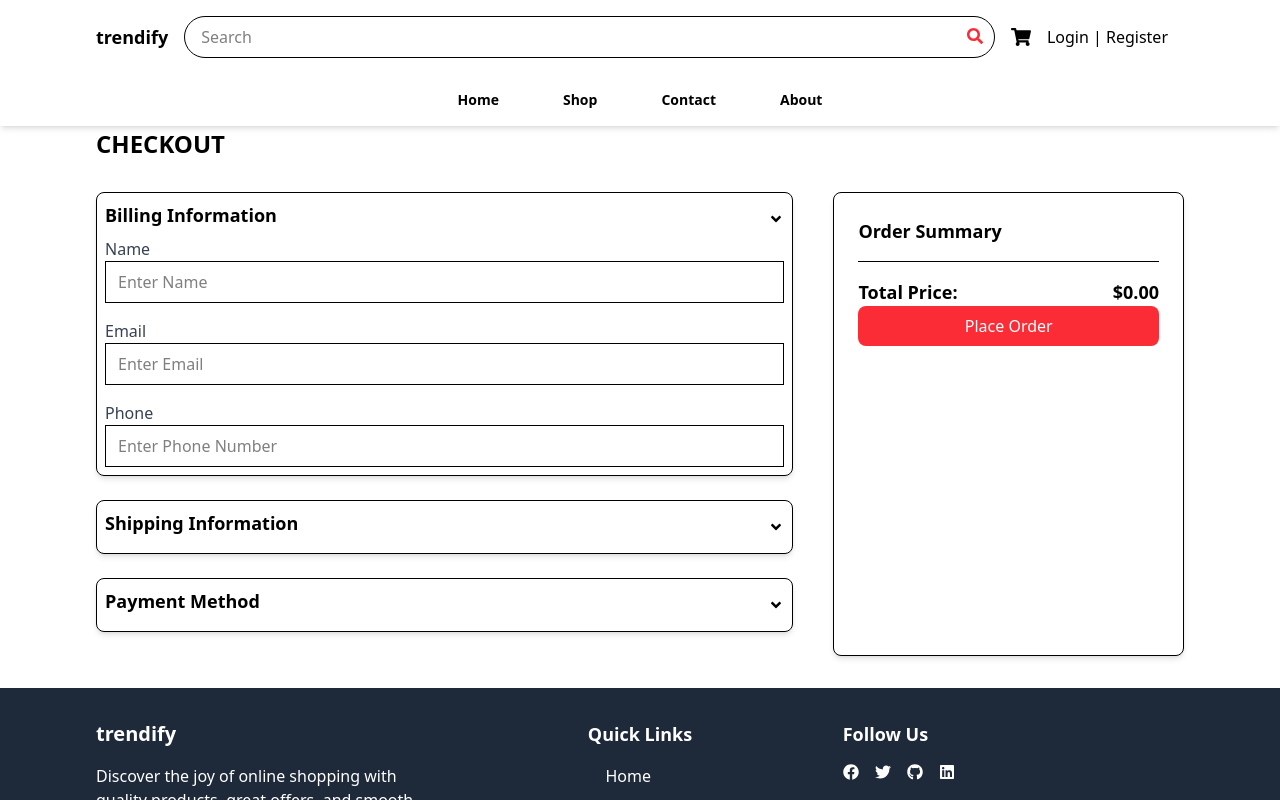
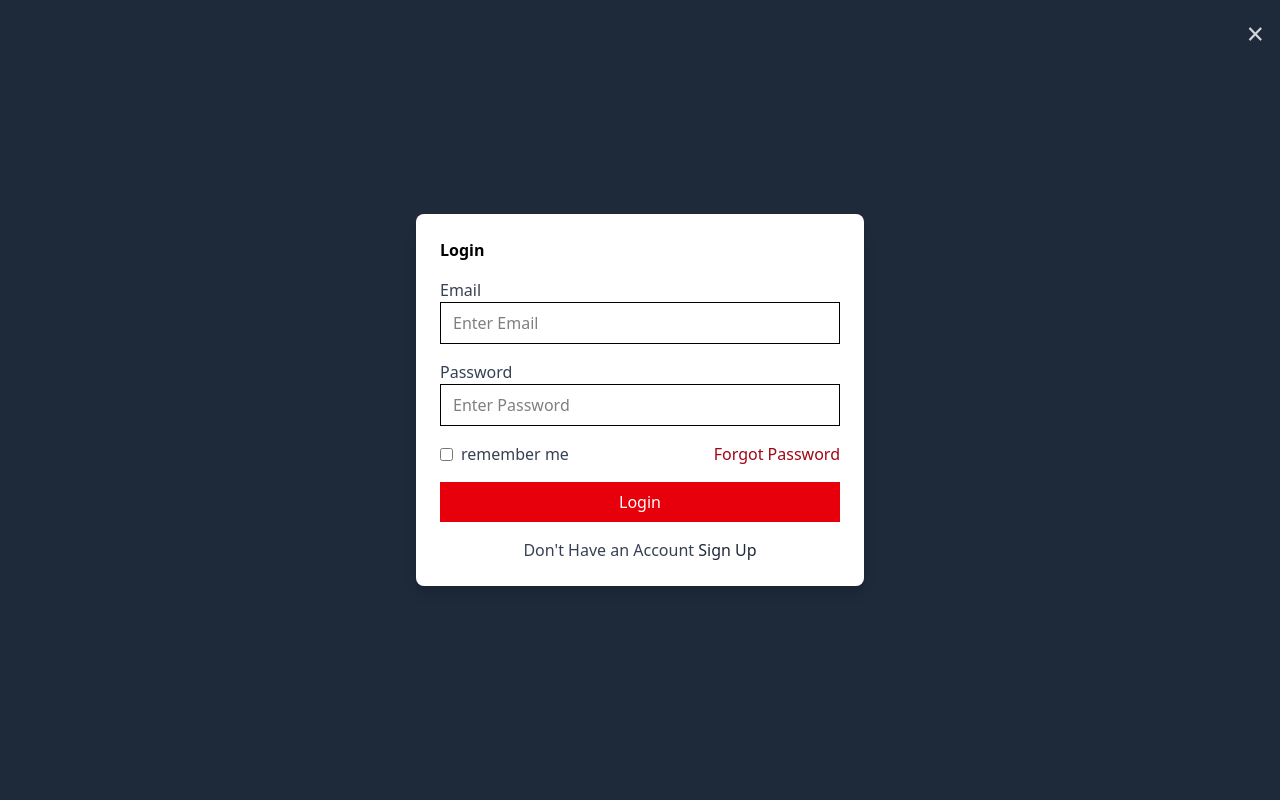
Before and after one commit to Kaushik-123-p/trendify, a React (Vite) app in the folder trendify/: page /checkout in a window 1280 px wide. Both pictures are taken after a click on the button "Login | Register". Shown: the top 800 px of the page. Built offline with nearby package versions, Linux system fonts and the light colour scheme.

Commit message:
add Login and Register components with modal integration in Navbar

```diff
--- /dev/null
+++ b/trendify/src/components/auth/Login.jsx
@@ -0,0 +1,47 @@
+import React from "react";
+
+const Login = () => {
+  return (
+    <div>
+      <h2 className="tex-2xl font-bold mb-4">Login</h2>
+      <form action="">
+        <div className="mb-4">
+          <label className="block text-gray-700">Email</label>
+          <input
+            type="email"
+            className="w-full px-3 py-2 border"
+            placeholder="Enter Email"
+          />
+        </div>
+        <div className="mb-4">
+          <label className="block text-gray-700">Password</label>
+          <input
+            type="password"
+            className="w-full px-3 py-2 border"
+            placeholder="Enter Password"
+          />
+        </div>
+        <div className="mb-4 flex items-center justify-between">
+          <label className="inline-flex items-center">
+            <input type="checkbox" className="form-checkbox" />
+            <span className="ml-2 text-gray-700">remember me</span>
+          </label>
+          <a href="#" className="text-red-800">
+            Forgot Password
+          </a>
+        </div>
+        <div className="mb-4">
+          <button type="submit" className="w-full bg-red-600 text-white py-2">
+            Login
+          </button>
+        </div>
+      </form>
+      <div className="text-center">
+        <span className="text-gray-700">Don't Have an Account {""}</span>
+        <button className="text-gray-800">Sign Up</button>
+      </div>
+    </div>
+  );
+};
+
+export default Login;
--- /dev/null
+++ b/trendify/src/components/auth/Register.jsx
@@ -0,0 +1,47 @@
+import React from "react";
+
+const Register = () => {
+  return (
+    <div>
+      <h2 className="tex-2xl font-bold mb-4">Sign Up</h2>
+      <form action="">
+        <div className="mb-4">
+          <label className="block text-gray-700">Name</label>
+          <input
+            type="text"
+            className="w-full px-3 py-2 border"
+            placeholder="Enter Name"
+          />
+        </div>
+        <div className="mb-4">
+          <label className="block text-gray-700">Email</label>
+          <input
+            type="email"
+            className="w-full px-3 py-2 border"
+            placeholder="Enter Email"
+          />
+        </div>
+        <div className="mb-4">
+          <label className="block text-gray-700">Password</label>
+          <input
+            type="password"
+            className="w-full px-3 py-2 border"
+            placeholder="Enter Password"
+          />
+        </div>
+
+        <div className="mb-4">
+          <button type="submit" className="w-full bg-red-600 text-white py-2">
+            Sign Up
+          </button>
+        </div>
+      </form>
+      <div className="text-center">
+        <span className="text-gray-700">Already Have an Account</span>
+        <button className="text-gray-800">Login</button>
+      </div>
+    </div>
+  );
+};
+
+export default Register;
--- a/trendify/src/components/footer/Footer.jsx
+++ b/trendify/src/components/footer/Footer.jsx
@@ -4,7 +4,7 @@ import { FaFacebook, FaTwitter, FaGithub, FaLinkedin } from "react-icons/fa";
 
 const Footer = () => {
   return (
-    <footer className="bg-gray-800 text-white py-8 px-4 md:px-16 lg:px-24">
+    <footer className="bg-gray-800 text-white py-8  mt-20 px-4 md:px-16 lg:px-24">
       <div className="container mx-auto grid grid-cols-1 md:grid-cols-3 gap-8">
         <div>
           <h3 className="text-xl font-semibold">trendify</h3>
--- a/trendify/src/components/modals/Modal.jsx
+++ b/trendify/src/components/modals/Modal.jsx
@@ -1,19 +1,14 @@
 import React from "react";
 
-const Modal = ({
-  isChangeAddressModalOpen,
-  setIsChangeAddressModalOpen,
-  children,
-}) => {
-  if (!isChangeAddressModalOpen) return null;
+const Modal = ({ isModelOpen, setIsModelOpen, children }) => {
+  if (!isModelOpen) return null;
   return (
     <div className="fixed inset-0 bg-gray-800 bg-opacity-75 flex items-center justify-center z-50">
       <div className="bg-white rounded-lg shadow-lg p-6 w-full max-w-md">
         <button
           className="absolute top-4 right-4 text-gray-300 text-3xl"
-          onClick={() => setIsChangeAddressModalOpen(false)}
+          onClick={() => setIsModelOpen(false)}
         >
-          {" "}
           &times;
         </button>
         <div>{children}</div>
--- a/trendify/src/components/navbar/Navbar.jsx
+++ b/trendify/src/components/navbar/Navbar.jsx
@@ -1,11 +1,17 @@
-import React from "react";
+import React, { useState } from "react";
 import { Link } from "react-router-dom";
 import { FaSearch } from "react-icons/fa";
 import { FaShoppingCart } from "react-icons/fa";
 import { FaUser } from "react-icons/fa";
 import { useSelector } from "react-redux";
+import Modal from "../modals/Modal";
+import Login from "../auth/Login";
+import Register from "../auth/Register";
 
 const Navbar = () => {
+  const [isModelOpen, setIsModelOpen] = useState(false);
+  const [isLogin, setIsLogin] = useState(true);
+
   const products = useSelector((state) => state.cart.products);
   return (
     <nav className="bg-white shadow-md fixed top-0 left-0 w-full z-10 ">
@@ -32,7 +38,12 @@ const Navbar = () => {
               </span>
             )}
           </Link>
-          <button className="hidden md:block">Login | Register</button>
+          <button
+            className="hidden md:block"
+            onClick={() => setIsModelOpen(true)}
+          >
+            Login | Register
+          </button>
           <button className="block md:hidden">
             <FaUser />
           </button>
@@ -53,6 +64,10 @@ const Navbar = () => {
           About
         </Link>
       </div>
+
+      <Modal isModelOpen={isModelOpen} setIsModelOpen={setIsModelOpen}>
+        {isLogin ? <Login /> : <Register />}
+      </Modal>
     </nav>
   );
 };
```
